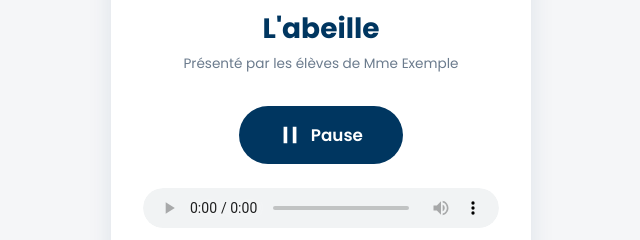
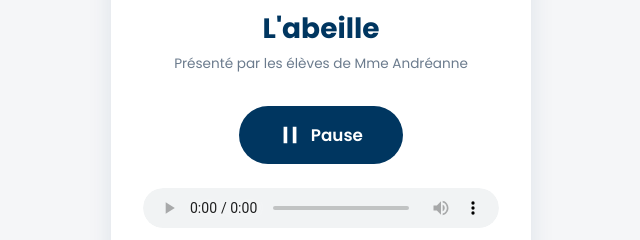
Before and after one commit to Gilles514/insectes, a plain HTML site: page abeille.html in a window 1280 px wide. Shown: the part 307-547 px from the top of the page, 319-959 px from the left. Drawn offline with Linux system fonts and the light colour scheme.

Commit message:
Update subtitle for bee presentation
Ajout du prénom de l'enseignantes

```diff
--- a/abeille.html
+++ b/abeille.html
@@ -162,7 +162,7 @@
     <div class="card-body">
         <div class="insect-icon">🐝</div>
         <h1 class="insect-name">L'abeille</h1>
-        <p class="insect-subtitle">Présenté par les élèves de Mme Exemple</p>
+        <p class="insect-subtitle">Présenté par les élèves de Mme Andréanne</p>
 
         <button class="play-btn" id="playBtn" onclick="togglePlay()">
             <svg class="play-icon" viewBox="0 0 24 24" id="btnIcon">
```
